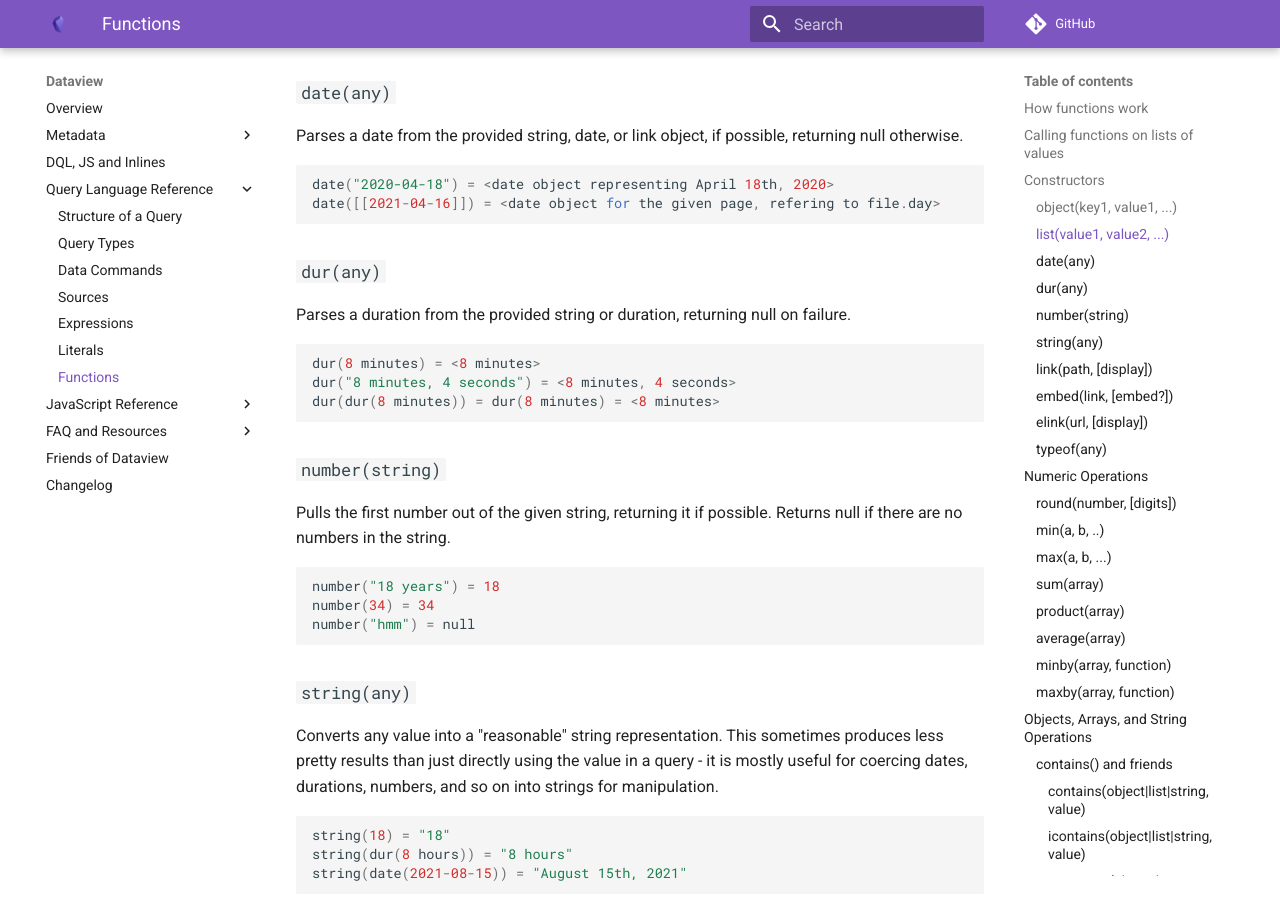
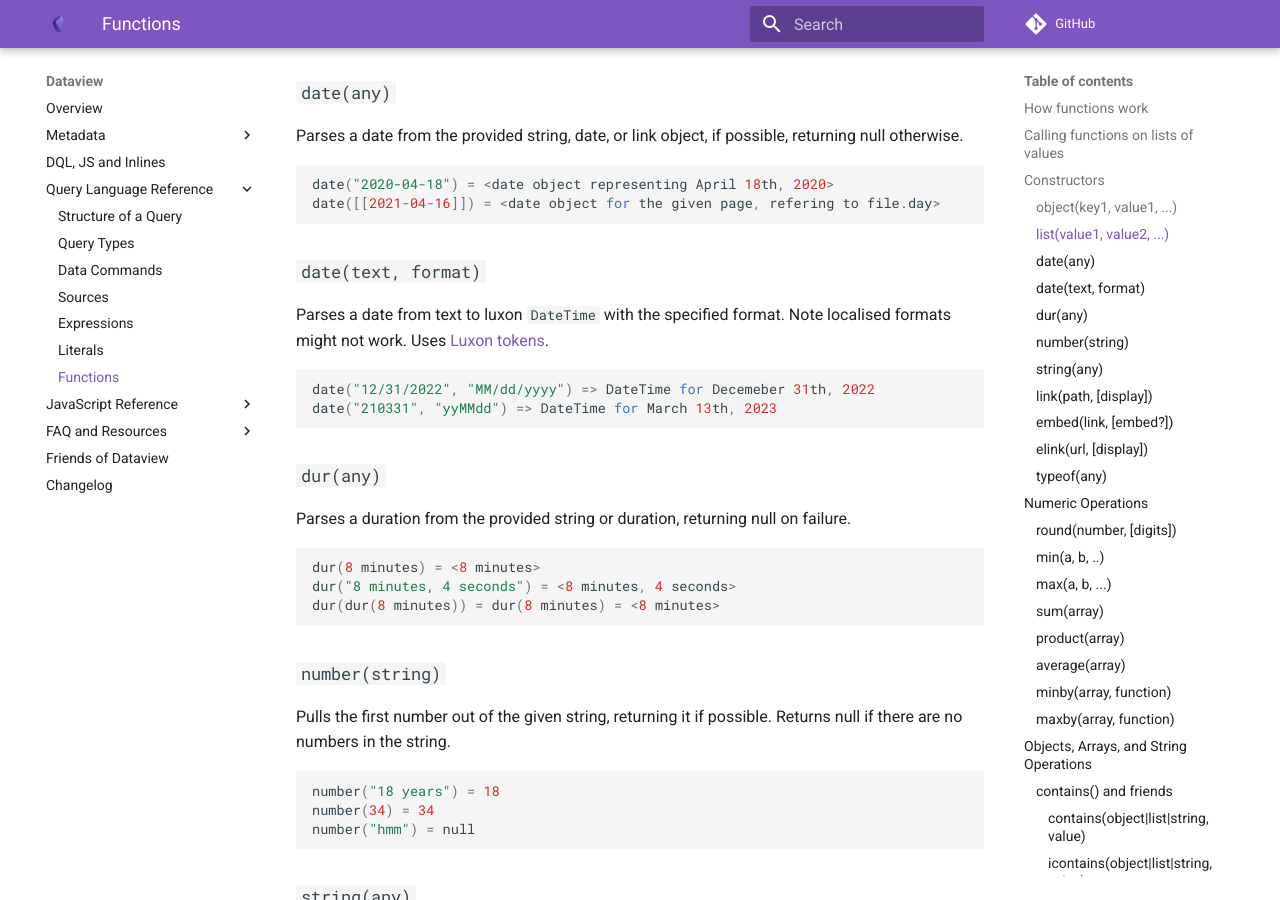
Before and after one commit to blacksmithgu/obsidian-dataview, an MkDocs documentation site: the page built from docs/docs/reference/functions.md, in a window 1280 px wide and 900 px high, scrolled down 1458 px. Built offline with MkDocs 1.6.1 and Material for MkDocs 9.7.7, drawn with Linux system fonts in a browser that asks for light colours; comment, search, counter and statistics services are not loaded.

Commit message:
Add date(text, format)
Adds an option to parse dates from a text with a given format.

````diff
--- a/docs/docs/reference/functions.md
+++ b/docs/docs/reference/functions.md
@@ -60,6 +60,16 @@ Parses a date from the provided string, date, or link object, if possible, retur
 ```js
 date("2020-04-18") = <date object representing April 18th, 2020>
 date([[2021-04-16]]) = <date object for the given page, refering to file.day>
+```
+
+### `date(text, format)`
+
+Parses a date from text to luxon `DateTime` with the specified format. Note localised formats might not work.
+Uses [Luxon tokens](https://moment.github.io/luxon/#/formatting?id=table-of-tokens).
+
+```js
+date("12/31/2022", "MM/dd/yyyy") => DateTime for Decemeber 31th, 2022
+date("210331", "yyMMdd") => DateTime for March 13th, 2023
 ```
 
 ### `dur(any)`
````
Also changed, not shown: 2 other files.
